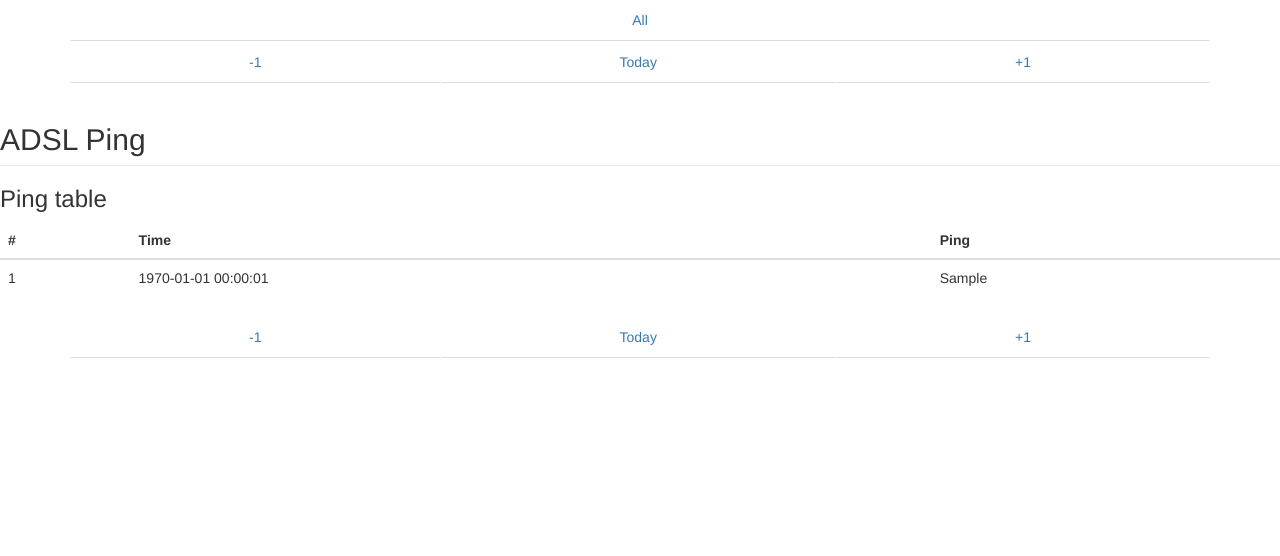
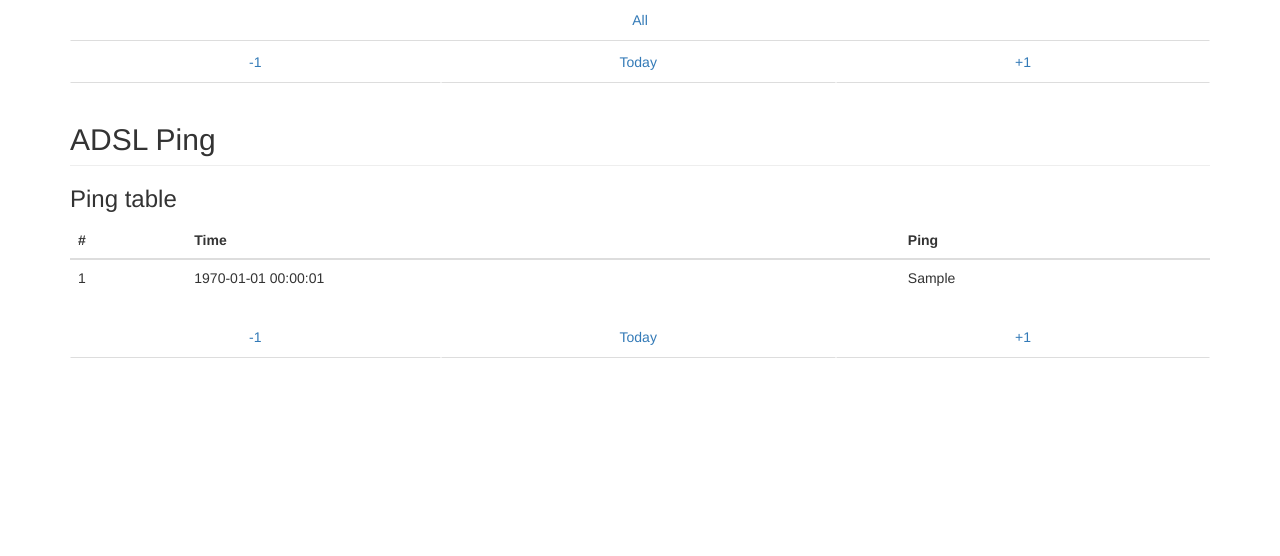
Before and after one commit to ema-grande/adsl-monitor, a PHP site: page /ping/all in a window 1280 px wide. Shown: the part 51-607 px from the top of the page. Run offline with PHP 8.4, Linux system fonts and the light colour scheme; tables that the repository leaves empty hold one stand-in row (values such as "Sample post"); some libraries are stand-ins or nearby versions.

Commit message:
add container for margin

```diff
--- a/application/views/drop-index.php
+++ b/application/views/drop-index.php
@@ -1,5 +1,5 @@
 <!-- drop -->
-<div class="starter-template">
+<div class="container starter-template">
 	<h2 class="page-header">ADSL Disconnetions</h2>
 	<!-- <button type="button" class="btn btn-default">Mostra</button> -->
 	<h3>Disconnetion table</h3>
--- a/application/views/ping-index.php
+++ b/application/views/ping-index.php
@@ -1,5 +1,5 @@
 <!-- ping -->
-<div class="starter-template">
+<div class="container starter-template">
 	<h2 class="page-header">ADSL Ping</h2>
 	<!-- <button type="button" class="btn btn-default">Mostra</button> -->
 	<h3>Ping table</h3>
```
